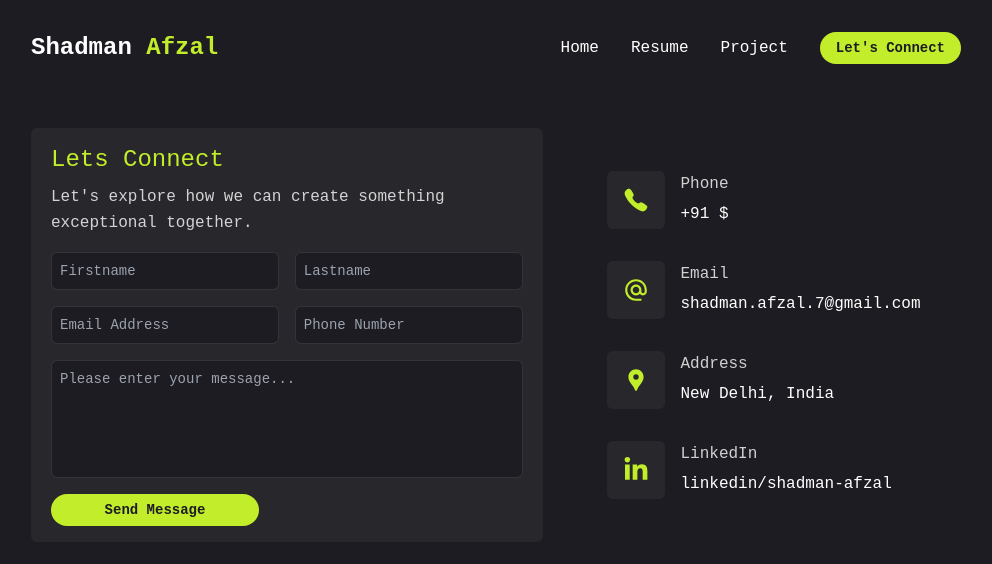
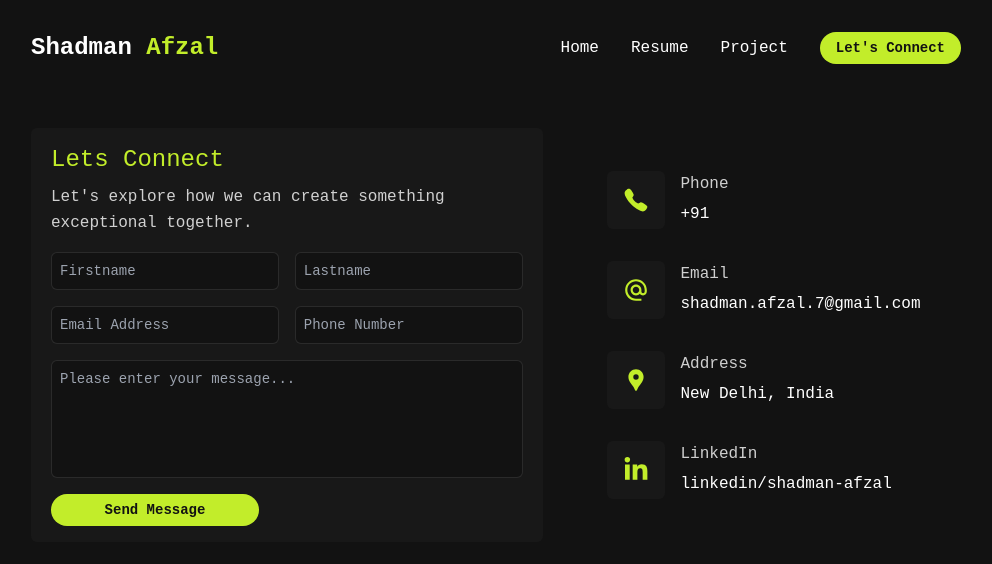
Before and after one commit to ShadmanAfzal/portfolio-next-js, a Next.js app: page /contact in a window 1280 px wide. Shown: the top 564 px of the page, without its empty margins (144-1136 px from the left). Built offline with nearby package versions, Linux system fonts and the light colour scheme; no server answers; a web font is replaced by a local one.

Commit message:
update: color scheme

```diff
--- a/src/app/contact/page.tsx
+++ b/src/app/contact/page.tsx
@@ -156,7 +156,7 @@ export default function Contact() {
                 rel='noopener noreferrer'
                 className='text-white'
               >
-                +91 ${process.env.NEXT_PUBLIC_PHONE_NUMBER}
+                +91 {process.env.NEXT_PUBLIC_PHONE_NUMBER}
               </a>
             </div>
           </div>
--- a/tailwind.config.ts
+++ b/tailwind.config.ts
@@ -21,10 +21,10 @@ export default {
     },
     extend: {
       colors: {
-        background: '#1C1C22',
+        background: '#121212',
         primary: '#C2ED2A',
         secondary: '#E6FDFE',
-        card: '#27272c',
+        card: '#181818',
       },
     },
   },
```
